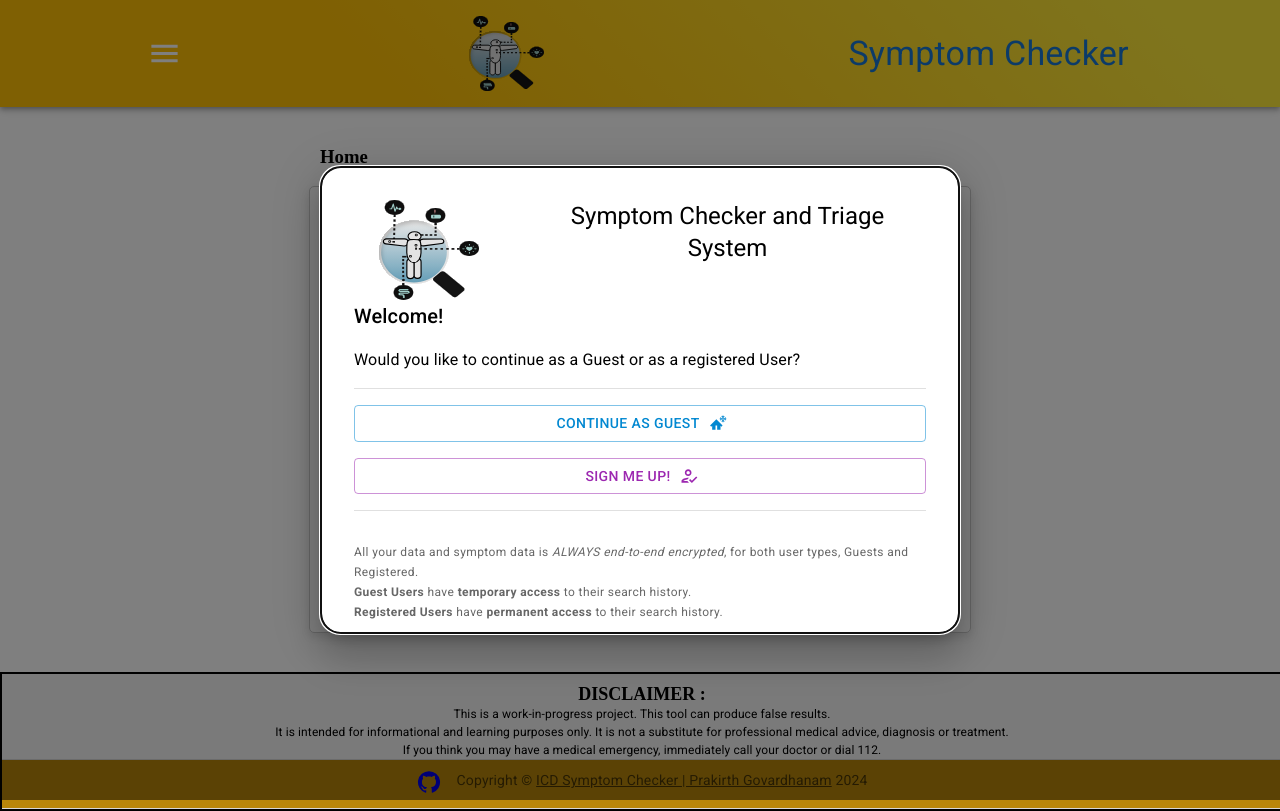
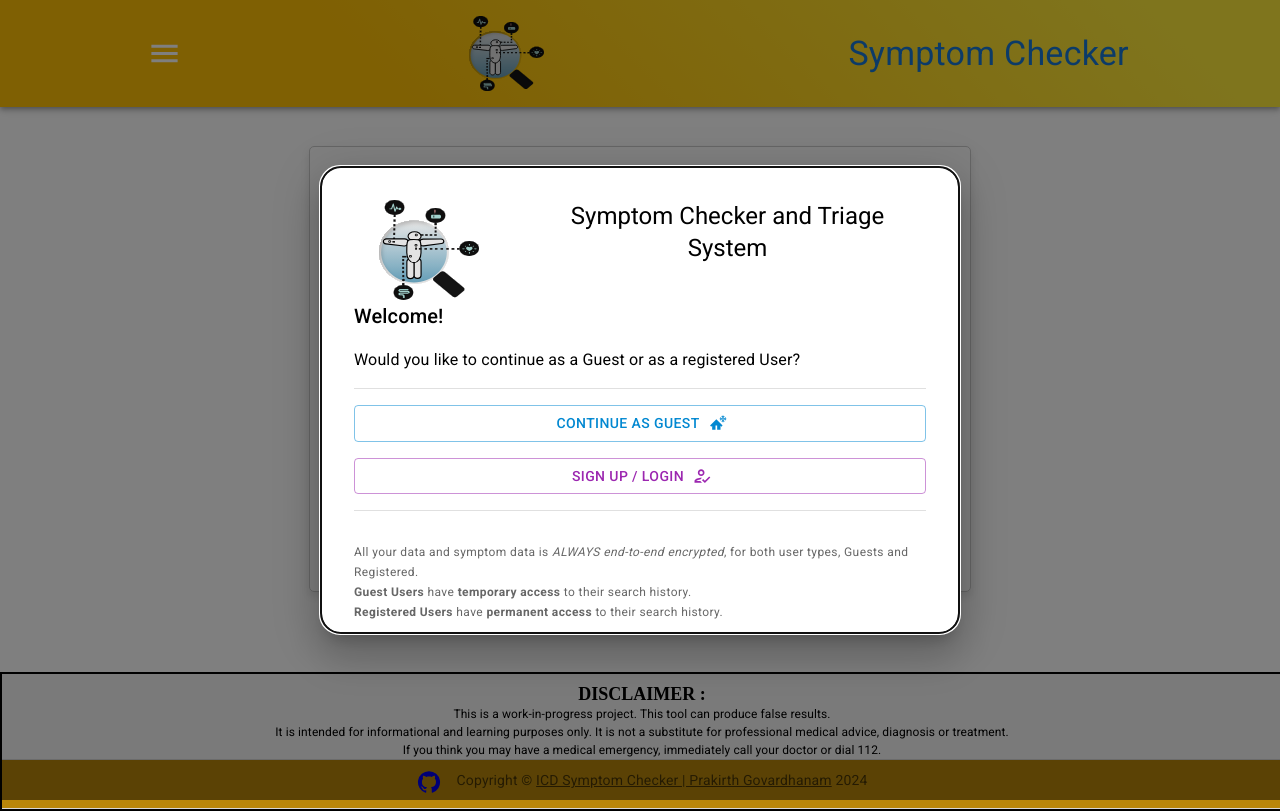
Before and after one commit to prak112/Symptom-Checker-frontend, a React (Vite) app in the folder symptom-checker-frontend/: page / in a window 1280 px wide. Built offline with nearby package versions, Linux system fonts and the light colour scheme.

Commit message:
chore: Format layout and minor corrections

```diff
--- a/symptom-checker-frontend/src/components/OtherDiagnosis.jsx
+++ b/symptom-checker-frontend/src/components/OtherDiagnosis.jsx
@@ -50,6 +50,6 @@ OtherDiagnosis.propTypes = {
         label: PropTypes.array,
         score: PropTypes.array,
         url: PropTypes.array,
-    }).isRequired,
+    }),
     type: PropTypes.string,
 }
--- a/symptom-checker-frontend/src/components/TopDiagnosis.jsx
+++ b/symptom-checker-frontend/src/components/TopDiagnosis.jsx
@@ -9,7 +9,9 @@ export default function TopDiagnosis({ label, score, detail, url }){
     return(
         <Typography gutterBottom variant="h5" component="div">
             <Typography variant="h6" dangerouslySetInnerHTML={{ __html: label }} />
-            <Typography variant="body2" color="primary">{score}%</Typography>
+            <Typography variant="body2" color="primary">{
+                score ? (`${score}%`) : null}
+            </Typography>
             <Typography variant="body2">{detail}</Typography>
             <Button
                 variant="outlined"
--- a/symptom-checker-frontend/src/components/modals/AuthenticationPrompt.jsx
+++ b/symptom-checker-frontend/src/components/modals/AuthenticationPrompt.jsx
@@ -85,7 +85,7 @@ export default function AuthenticationPrompt({ open, handleClose }) {
                 color="secondary"
                 onClick={handleRegistration}
             >
-                Sign Me up!
+                Sign up / Login
             </Button>
           </Stack>
           <Divider sx={{ my: 2 }} />
--- a/symptom-checker-frontend/src/pages/Home.jsx
+++ b/symptom-checker-frontend/src/pages/Home.jsx
@@ -1,19 +1,15 @@
 import SymptomForm from "../components/SymptomForm"
 
 const centeredDivStyle = {
-    width: "50%",
     paddingTop: "20px",
     margin: "0 auto"
 }
 
 export default function Home(){
     return(
-        <>
         <div style={centeredDivStyle}>
-            <h3>Home</h3>
+            <h3></h3>
+            <SymptomForm />
         </div>
-        <SymptomForm />
-        </>
-
     )
 }
```
